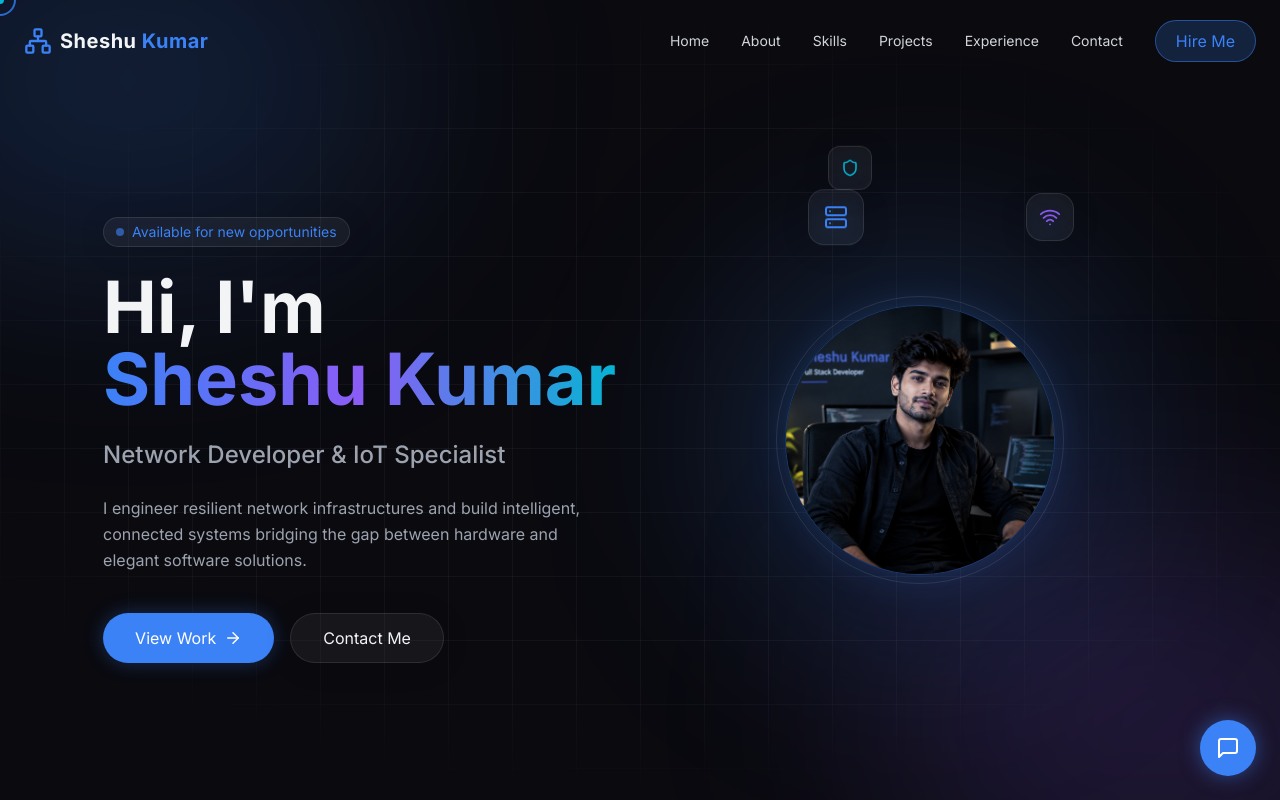
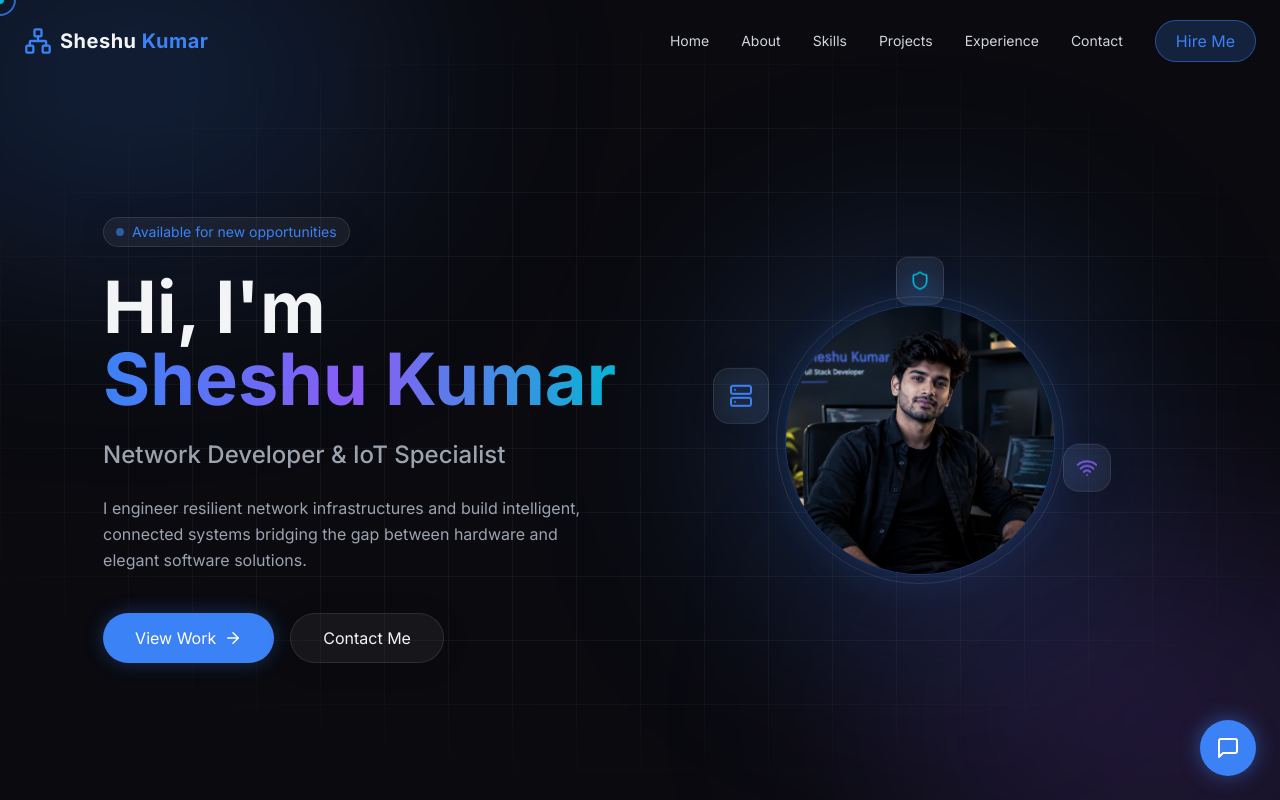
Before and after one commit to portifystudio/Network-Developer-Portfolio, a React (Vite) app: page / in a window 1280 px wide. Shown: the top 800 px of the page. Built offline with nearby package versions, Linux system fonts and the light colour scheme.

Commit message:
updated hero 2

```diff
--- a/src/components/sections/Hero.jsx
+++ b/src/components/sections/Hero.jsx
@@ -56,26 +56,35 @@ const Hero = () => {
             {/* Center profile or abstract shape */}
             <div className="absolute inset-0 m-auto w-72 h-72 rounded-full border border-white/10 flex items-center justify-center p-2">
               <img src="/images/profile.png" alt="Sheshu Kumar" className="w-full h-full object-cover rounded-full mix-blend-luminosity hover:mix-blend-normal transition-all duration-500 border border-primary/30 shadow-[0_0_40px_rgba(59,130,246,0.2)]" />
+
+              {/* Orbiting elements */}
+              {/* Shield - Top Center */}
+              <div className="absolute -top-10 left-1/2 -translate-x-1/2 z-20">
+                <FloatingElement delay={2} duration={5} yOffset={-10}>
+                  <div className="w-12 h-12 rounded-xl glassmorphism flex items-center justify-center border-accent/40 shadow-[0_0_15px_rgba(34,211,238,0.3)]">
+                    <Shield className="text-accent" size={20} />
+                  </div>
+                </FloatingElement>
               </div>
 
-            {/* Orbiting elements */}
-            <FloatingElement delay={0} yOffset={-8}>
-              <div className="absolute top-[25%] left-[28%] w-14 h-14 rounded-2xl glassmorphism flex items-center justify-center border-primary/30">
+              {/* Server - Middle Left */}
+              <div className="absolute top-1/4 -left-16 z-20">
+                <FloatingElement delay={0} yOffset={-12}>
+                  <div className="w-14 h-14 rounded-2xl glassmorphism flex items-center justify-center border-primary/40 shadow-[0_0_20px_rgba(59,130,246,0.3)]">
                     <Server className="text-primary" size={24} />
                   </div>
                 </FloatingElement>
+              </div>
 
-            <FloatingElement delay={1} duration={7} yOffset={10}>
-              <div className="absolute top-[45%] right-[20%] w-12 h-12 rounded-2xl glassmorphism flex items-center justify-center border-secondary/30">
+              {/* Wifi - Middle Right */}
+              <div className="absolute top-1/2 -right-12 z-20">
+                <FloatingElement delay={1} duration={7} yOffset={12}>
+                  <div className="w-12 h-12 rounded-2xl glassmorphism flex items-center justify-center border-secondary/40 shadow-[0_0_15px_rgba(139,92,246,0.3)]">
                     <Wifi className="text-secondary" size={22} />
                   </div>
                 </FloatingElement>
-
-            <FloatingElement delay={2} duration={5} yOffset={-6}>
-              <div className="absolute bottom-[25%] left-[32%] w-11 h-11 rounded-xl glassmorphism flex items-center justify-center border-accent/30">
-                <Shield className="text-accent" size={18} />
               </div>
-            </FloatingElement>
+            </div>
           </div>
         </motion.div>
       </div>
```
Lines whose indentation alone changed are shown as unchanged.
